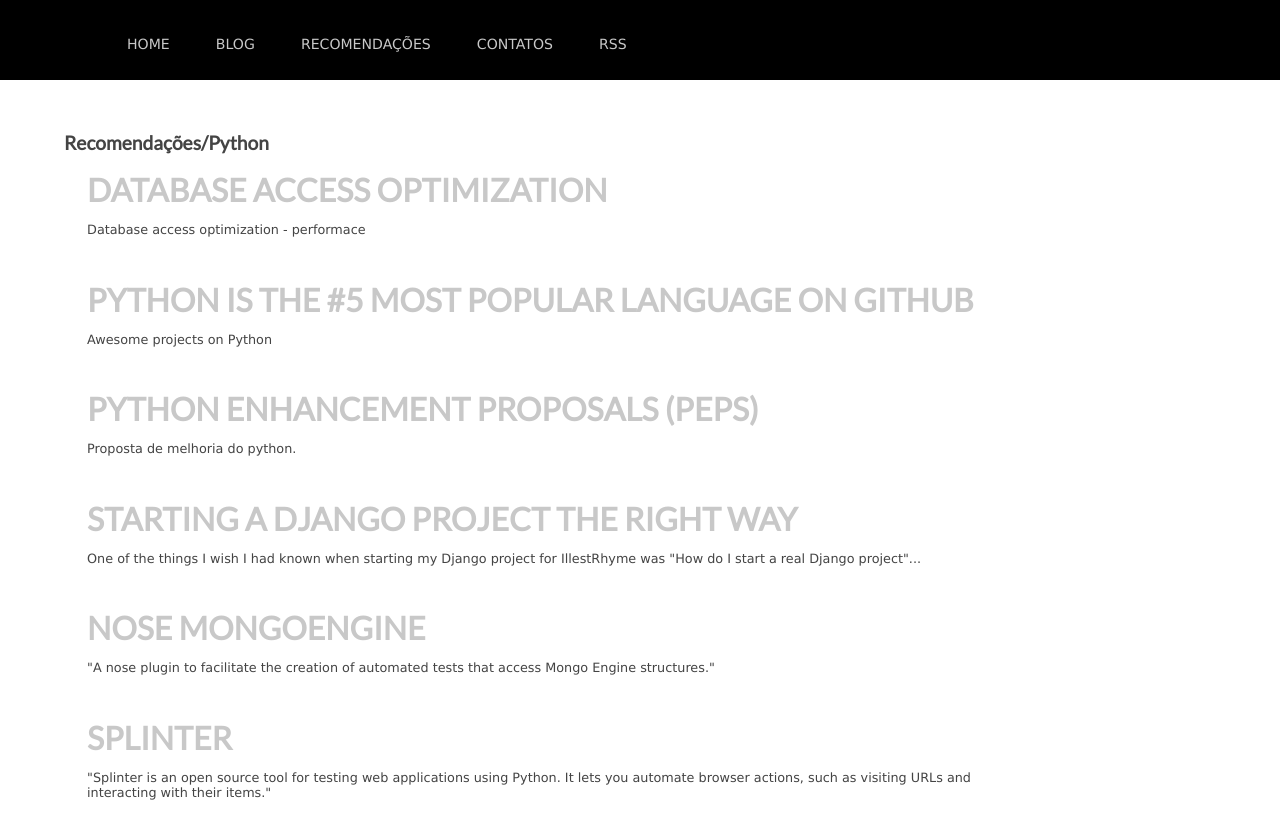
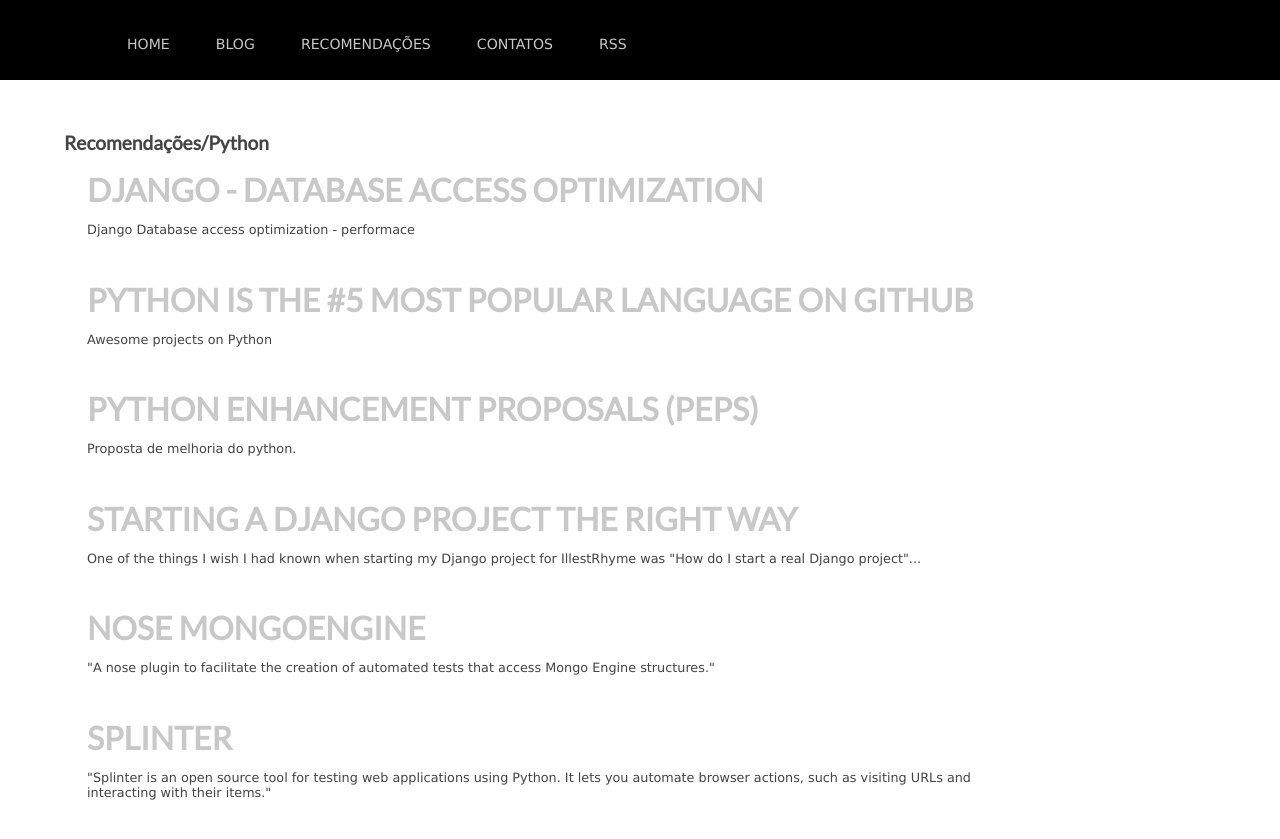
Before and after one commit to rgarbin/rgarbin.github.com, a Jekyll site: the page built from references/python.html, in a window 1280 px wide. Shown: the top 839 px of the page. Built offline with Jekyll 4.4.1, drawn with Linux system fonts in a browser that asks for light colours; comment, search, counter and statistics services are not loaded.

Commit message:
RFT - ajustando a referencia

```diff
--- a/references/python.html
+++ b/references/python.html
@@ -5,8 +5,8 @@
 <h1>Recomendações/Python</h1>
 <article>
     <div class="post">
-      <h3><a href="https://docs.djangoproject.com/en/1.5/topics/db/optimization/" alt="Database access optimization" target="_blank">Database access optimization</a></h3>
-      <p>Database access optimization - performace</p>
+      <h3><a href="https://docs.djangoproject.com/en/1.5/topics/db/optimization/" alt="Database access optimization" target="_blank">Django - Database access optimization</a></h3>
+      <p>Django Database access optimization - performace</p>
     </div>
 </article>
 <article>
```
